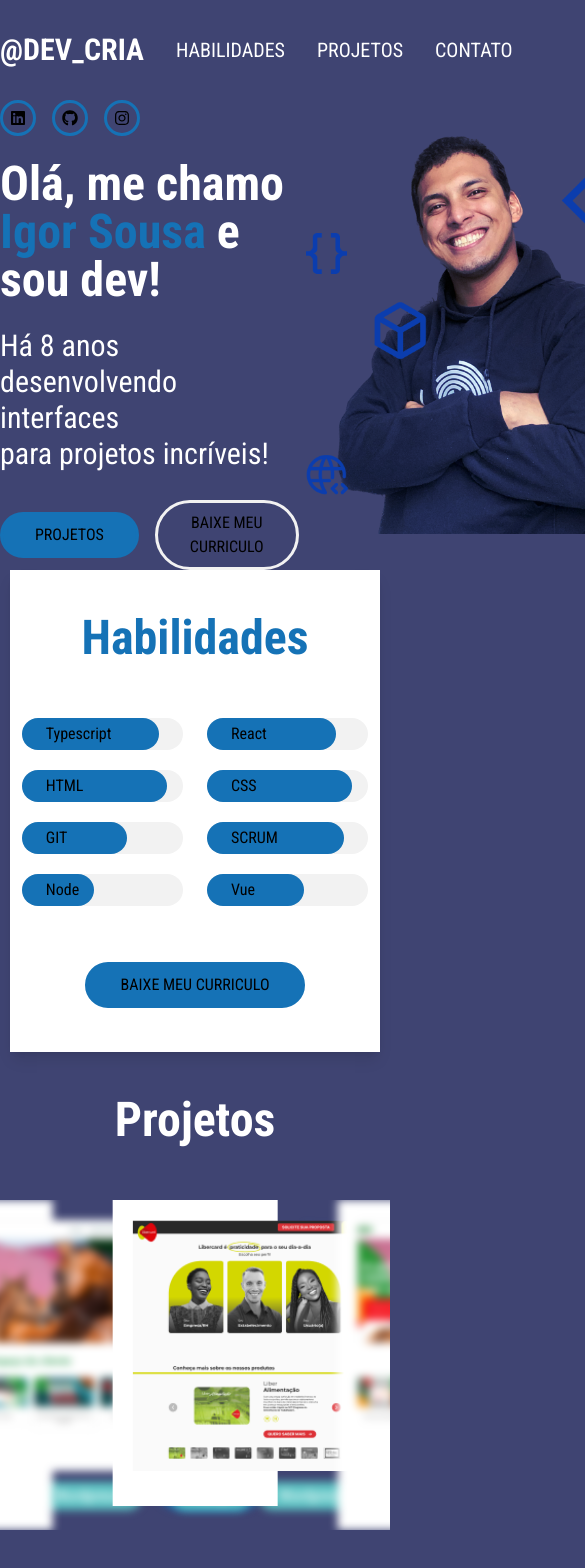
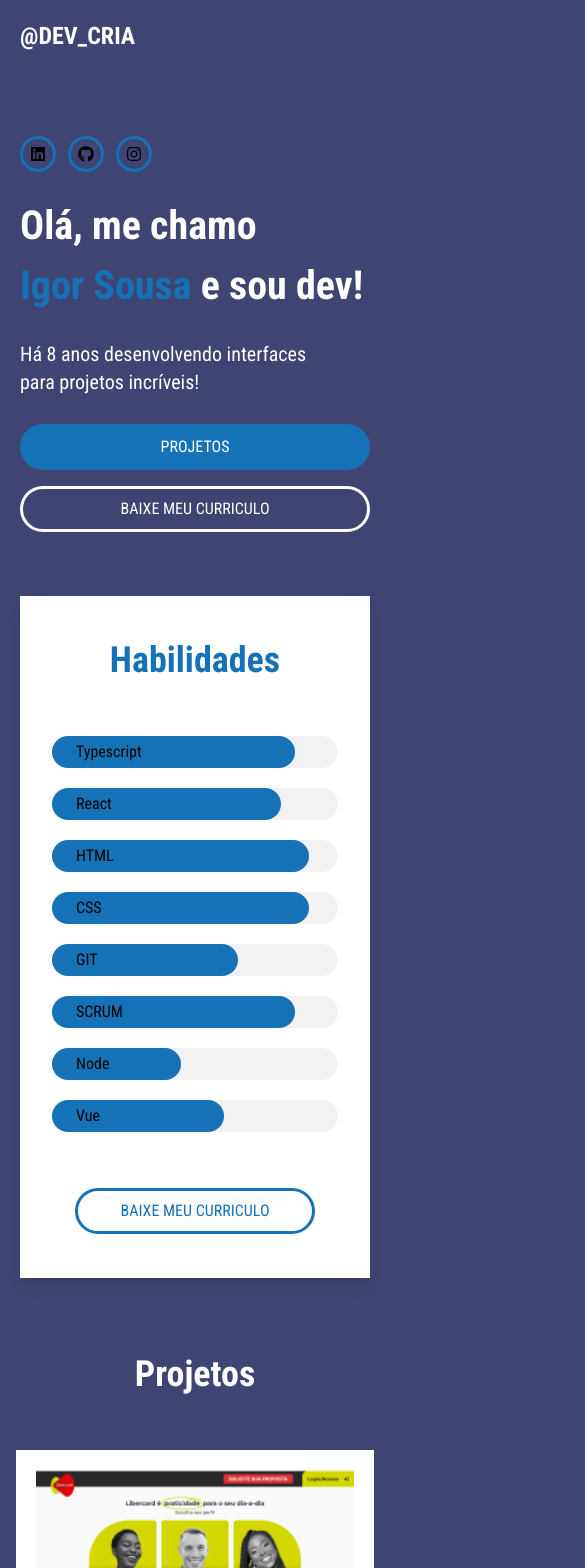
Before and after one commit to IgorSousaFront/dev-cria, a Next.js app: page / in a window 390 px wide. Shown: the top 1568 px of the page, 585 px wide, since content can reach past the window. Built offline with nearby package versions, Linux system fonts and the light colour scheme.

Commit message:
feat: solve responsive

```diff
--- a/src/app/page.tsx
+++ b/src/app/page.tsx
@@ -2,6 +2,7 @@
 import { Hero } from "@/components/Hero"
 import { Projects } from "@/components/Projects"
 import { Skills } from "@/components/Skills"
+import { Contact } from "@/components/Contact"
 
 export default function Home() {
   return (
@@ -9,6 +10,7 @@ export default function Home() {
       <Hero />
       <Skills />
       <Projects />
+      <Contact />
     </main>
   )
 }
--- a/src/components/Button/index.tsx
+++ b/src/components/Button/index.tsx
@@ -4,24 +4,31 @@ import { ReactNode } from "react"
 interface IButtonProps {
   children: ReactNode
   onClick?: () => void
-  type?: 'primary' | 'light'
+  type?: 'filled' | 'outlined'
+  color?: 'primary' | 'light'
 }
 
-export const Button = ({children, onClick, type = 'primary'}: IButtonProps) => {
+export const Button = ({
+  children,
+  onClick,
+  type = 'filled',
+  color = 'primary'
+}: IButtonProps) => {
 
-  const setType = (type: string) => {
-    switch(type) {
-      case 'primary': {
-        return 'bg-blue-primary border-blue-primary'
+  const setType = () => {
+    if(type === 'outlined') {
+      if(color === 'primary') {
+        return 'bg-none text-blue-primary border-blue-primary'
+      } else if(color === 'light') {
+        return 'bg-none text-white border-white'
       }
-      case 'light': {
-        return 'bg-none border-light-gray'
-      }
+    } else if(type === 'filled') {
+      return 'bg-blue-primary text-white border-blue-primary'
     }
   }
 
   return (
-    <button onClick={onClick && onClick} className={`rounded-full py-2 px-8 border-[3px] border-solid uppercase ${setType(type)}`}>
+    <button onClick={onClick && onClick} className={`w-full rounded-full py-2 px-8 border-[3px] border-solid uppercase ${setType()}`}>
       {children}
     </button>
   )
--- /dev/null
+++ b/src/components/Contact/index.tsx
@@ -0,0 +1,24 @@
+'use client'
+
+// Components
+import { Button } from "../Button"
+import { Container } from "../Container"
+
+export const Contact = () => {
+  return (
+    <section className="bg-white pt-6 pb-8 mb-8" id="contato">
+      <Container>
+        <div className="flex flex-col lg:flex-row items-center justify-between">
+          <h3 className="text-blue-primary font-bold text-[45px] leading-none md:text-5xl mb-9 lg:mb-0">
+            Entre em contato comigo <br className="hidden md:block"/>
+            através de <span className="text-light-green">email</span> ou <span className="text-light-green">whatsapp</span>
+          </h3>
+          <div className="w-full md:w-auto flex flex-col md:flex-row items-center gap-4 md:gap-8">
+            <Button onClick={() => console.log('Email')}><span className="text-2xl">E-mail</span></Button>
+            <Button onClick={() => console.log('Whatsapp')} type="outlined"><span className="text-2xl">Whatsapp</span></Button>
+          </div>
+        </div>
+      </Container>
+    </section>
+  )
+}
--- a/src/components/Container/index.tsx
+++ b/src/components/Container/index.tsx
@@ -3,7 +3,7 @@ import { ReactNode } from "react"
 
 export const Container = ({children}: { children?: ReactNode }) => {
   return (
-    <div className="max-w-5xl w-full mx-auto">
+    <div className="max-w-5xl w-full px-5 mx-auto">
       {children && children}
     </div>
   )
--- a/src/components/Header/index.tsx
+++ b/src/components/Header/index.tsx
@@ -1,5 +1,6 @@
 // Components
 import { Container } from "@/components/Container"
+import Image from "next/image"
 import Link from "next/link"
 
 interface INavList {
@@ -25,12 +26,12 @@ const navList:INavList[] = [
 export const Header = () => {
   return (
     <Container>
-      <header className="flex items-center justify-between py-8">
-        <div className="text-3xl font-bold text-white">
+      <header className="flex items-center justify-between py-5 md:py-8">
+        <div className="text-2xl md:text-3xl font-bold text-white">
           @DEV_CRIA
         </div>
 
-        <nav>
+        <nav className="hidden md:block">
           <ul>
             {navList.map((item, index) => (
               <Link
--- a/src/components/Hero/index.tsx
+++ b/src/components/Hero/index.tsx
@@ -29,23 +29,23 @@ const socialListItems: ISocialIconsProps[] = [
 export const Hero = () => {
   return (
     <Container>
-      <div className="flex items-center justify-between">
-        <div>
+      <div className="md:flex items-center justify-between">
+        <div className="my-16 lg:my-0 md:w-full lg:w-2/4">
           {socialListItems.map((social, index) => (
             <SocialIcon key={index} icon={social.icon} link={social.link} />
           ))}
-          <h1 className="my-6 font-bold text-5xl text-white">
+          <h1 className="my-6 font-bold text-[40px] md:text-5xl text-white">
             Olá, me chamo <br />
             <span className="text-blue-primary">Igor Sousa </span>
             e sou dev!
           </h1>
-          <p className="text-white text-3xl mb-7">Há 8 anos desenvolvendo interfaces <br /> para projetos incríveis!</p>
-          <div className="flex items-center justify-start gap-4">
+          <p className="text-white text-xl md:text-3xl mb-7">Há 8 anos desenvolvendo interfaces <br /> para projetos incríveis!</p>
+          <div className="flex items-center flex-col sm:flex-row justify-start gap-4 sm:w-3/4 lg:w-full">
             <Button onClick={() => console.log('PROJETOS')}>Projetos</Button>
-            <Button onClick={() => console.log('CURRICULO')} type="light">Baixe meu curriculo</Button>
+            <Button onClick={() => console.log('CURRICULO')} type="outlined" color="light">Baixe meu curriculo</Button>
           </div>
         </div>
-        <Image className="mix-blend-hard-light" src="/banner__image.png" alt="Imagem do desenvolvedor" width={570} height={583}/>
+        <Image className="mix-blend-hard-light hidden lg:block" src="/banner__image.png" alt="Imagem do desenvolvedor" width={500} height={583}/>
       </div>
     </Container>
   )
--- a/src/components/ProjectCard/index.tsx
+++ b/src/components/ProjectCard/index.tsx
@@ -1,5 +1,4 @@
 import Image from "next/image"
-import Link from "next/link"
 import { Button } from "../Button"
 
 export interface IProjectCardProps {
@@ -13,20 +12,24 @@ export interface IProjectCardProps {
 
 export const ProjectCard = ({name, thumb, description, technologies, link, isActive}: IProjectCardProps) => {
   return (
-    <div className={`bg-white p-5 flex gap-5 ${!isActive && 'blur-sm'}`}>
-      <div className="h-[251px] w-[244px] min-w-[244px] overflow-hidden relative">
+    <div className={`bg-white p-5 flex flex-col md:flex-row gap-5 ${!isActive && 'blur-sm'}`}>
+      <div className="h-[251px] w-full md:w-[244px] min-w-[244px] overflow-hidden relative">
         <Image src={thumb} alt="Projeto Libercard" fill className="object-cover object-top"/>
       </div>
-      <div>
-        <p className="text-blue-primary font-bold mb-5 text-3xl">{name}</p>
-        <p className="text-black mb-11">{description}</p>
+      <div className="flex flex-col justify-between md:h-[251px]">
+        <div>
+          <p className="text-blue-primary font-bold mb-5 text-3xl text-center md:text-left">{name}</p>
+          <p className="text-black hidden md:block">{description}</p>
+        </div>
         <div className="flex items-end justify-between">
-          <div className="flex">
+          <div className="hidden md:flex">
             {technologies.map((item, index) => (
               <p key={index} className="bg-light-green rounded-full text-white py-[2px] px-5 mr-2">{item}</p>
             ))}
           </div>
-          <Button onClick={() => console.log(link)}>Visitar site</Button>
+          <div className="w-full sm:w-40">
+            <Button onClick={() => console.log(link)}>Visitar site</Button>
+          </div>
         </div>
       </div>
     </div>
--- a/src/components/Projects/index.tsx
+++ b/src/components/Projects/index.tsx
@@ -47,14 +47,25 @@ const projectList: IProjectCardProps[] = [
 
 export const Projects = () => {
   return (
-    <section className="py-11 overflow-hidden">
+    <section className="py-11 overflow-hidden mt-8 md:mt-0" id="projetos">
       <SectionTitle color="light">Projetos</SectionTitle>
-      <div className="-mx-28">
+      <div className="mx-4 lg:-mx-5">
         <Swiper
           spaceBetween={60}
-          slidesPerView={3}
+          slidesPerView={1}
           centeredSlides
           loop
+          breakpoints={{
+            1024: {
+              slidesPerView: 1.5
+            },
+            1280: {
+              slidesPerView: 2
+            },
+            1400: {
+              slidesPerView: 2.5
+            },
+          }}
         >
           {projectList.map((project, index) => (
             <SwiperSlide key={index} className="w-[767px]">
--- a/src/components/Skills/index.tsx
+++ b/src/components/Skills/index.tsx
@@ -42,18 +42,18 @@ const skillList: ISkillLoaderProps[] = [
 
 export const Skills = () => {
   return (
-    <section id="habilidades" className="w-[95vw] py-11 mx-auto bg-white shadow-lg">
+    <section id="habilidades" className="w-auto mx-5 md:w-[95vw] py-11 md:mx-auto bg-white shadow-lg">
       <Container>
         <SectionTitle color="primary">Habilidades</SectionTitle>
         <div className="flex gap-y-5 flex-wrap">
           {skillList.map((skill, index) => (
-            <div className="w-2/4 px-3" key={index}>
+            <div className="w-full md:w-2/4 px-3" key={index}>
               <SkillLoader label={skill.label} percent={skill.percent}/>
             </div>
           ))}
         </div>
-        <div className="flex items-center justify-center pt-14">
-          <Button onClick={() => console.log('CURRICULO')}>Baixe meu curriculo</Button>
+        <div className="flex items-center justify-center pt-14 w-60 lg:w-full mx-auto">
+          <Button onClick={() => console.log('CURRICULO')} type="outlined">Baixe meu curriculo</Button>
         </div>
       </Container>
     </section>
--- a/src/components/SocialIcon/index.tsx
+++ b/src/components/SocialIcon/index.tsx
@@ -9,7 +9,7 @@ export interface ISocialIconsProps {
 
 export const SocialIcon = ({icon, link}: ISocialIconsProps) => {
   return (
-    <Link href={link} className="w-9 h-9 mr-4 inline-flex items-center justify-center rounded-full border-solid border-[3px] border-blue-primary">
+    <Link href={link} className="w-9 h-9 mr-3 md:mr-4 inline-flex items-center justify-center rounded-full border-solid border-[3px] border-blue-primary">
       <span>
         {icon}
       </span>
--- a/src/components/Title/index.tsx
+++ b/src/components/Title/index.tsx
@@ -19,6 +19,6 @@ export const SectionTitle = ({children, color = 'light'}: ISectionTitleProps) =>
   }
 
   return (
-    <h2 className={`text-center mb-14 font-bold text-5xl ${getColor(color)}`}>{children}</h2>
+    <h2 className={`text-center mb-14 font-bold text-4xl md:text-5xl ${getColor(color)}`}>{children}</h2>
   )
 }
```
Also changed, not shown: public/menu-icon.png (added).
